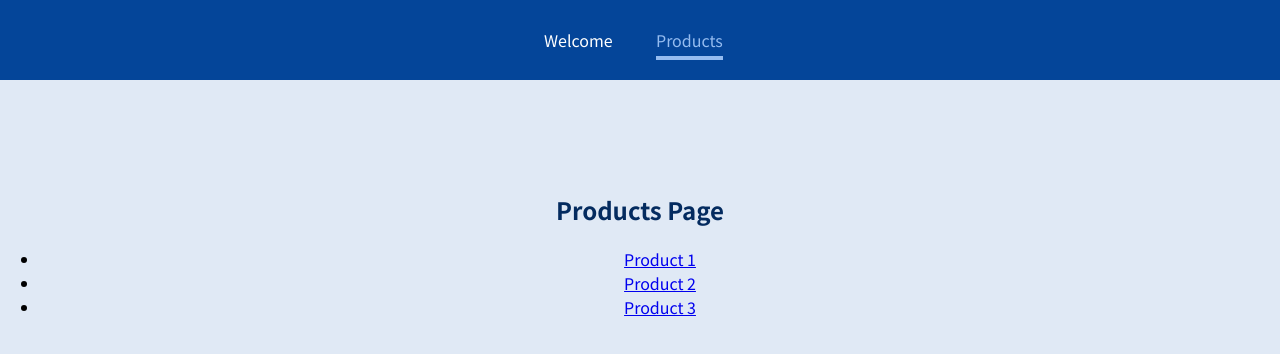
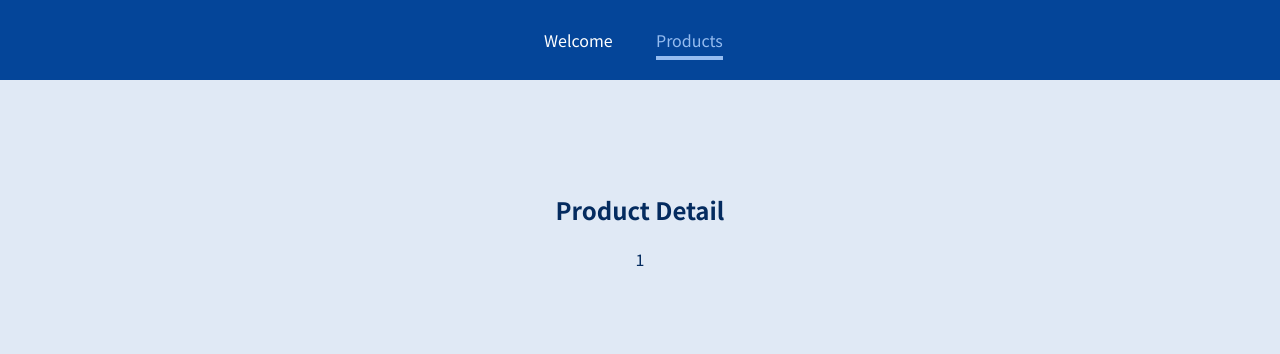
Before and after one commit to ChrisPimenta/react-router-template, a JavaScript app: page /products/1 in a window 1280 px wide. Shown: the top 354 px of the page. Built offline with nearby package versions, Linux system fonts and the light colour scheme.

Commit message:
Added product detail page

```diff
--- a/src/App.js
+++ b/src/App.js
@@ -1,23 +1,30 @@
-import { Route } from 'react-router-dom';
+import { Route, Switch } from 'react-router-dom';
 import MainHeader from './components/MainHeader';
 import Welcome from './pages/Welcome';
 import Products from './pages/Products';
 import ProductDetail from './pages/ProductDetail';
+
+/*
+  Switch is used to show only 1 route at a time, otherwise you get nested routes.
+  exact property is used to say exact match, otherwise it would find whatever is the first partial match and use that route
+*/
 
 function App() {
   return (
     <div>
       <MainHeader />
       <main>
+        <Switch>
           <Route path='/welcome'>
             <Welcome />
           </Route>
-        <Route path='/products'>
+          <Route path='/products' exact>
             <Products />
           </Route>
-        <Route path='/product-detail/:productId'>
+          <Route path='/products/:productId'>
             <ProductDetail />
           </Route>
+        </Switch>
       </main>
     </div>
   );
--- a/src/pages/ProductDetail.js
+++ b/src/pages/ProductDetail.js
@@ -1,9 +1,8 @@
 import { useParams } from 'react-router-dom'
 
 const ProductDetail = (props) => {
+    // Array of all the route params /:id/:age/:name = [id, age, name]
     const params = useParams();
-
-    console.log(params.productId);
 
     return (
         <section>
--- a/src/pages/Products.js
+++ b/src/pages/Products.js
@@ -1,4 +1,4 @@
-import { NavLink } from "react-router-dom";
+import { Link } from "react-router-dom";
 
 const Products = () => {
     return (
@@ -6,13 +6,13 @@ const Products = () => {
             <h1>Products Page</h1>
             <ul>
                 <li>
-                    <NavLink to="product-detail/1">Product 1</NavLink>
+                    <Link to="products/1">Product 1</Link>
                 </li>
                 <li>
-                    <NavLink to="product-detail/2">Product 2</NavLink>
+                    <Link to="products/2">Product 2</Link>
                 </li>
                 <li>
-                    <NavLink to="product-detail/3">Product 3</NavLink>
+                    <Link to="products/3">Product 3</Link>
                 </li>
             </ul>
         </section>
```
Lines whose indentation alone changed are shown as unchanged.
